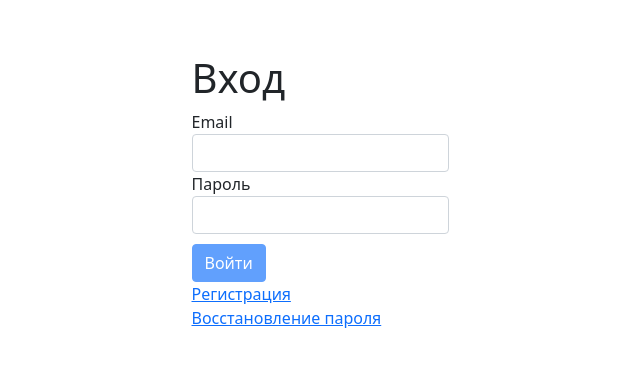
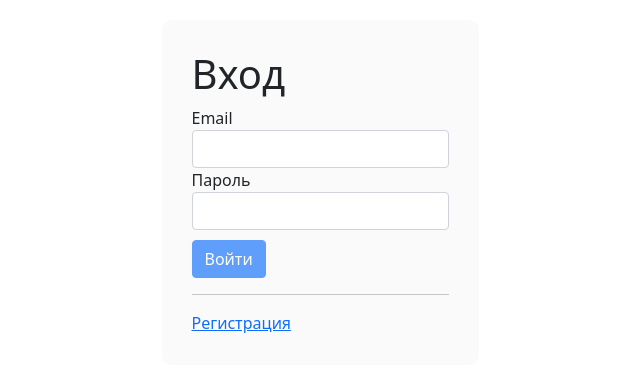
Before and after one commit to nashural/tours, a React (Create React App) app: page /login in a window 1280 px wide. Shown: the part 208-580 px from the top of the page, without its empty margins (320-960 px from the left). Built offline with nearby package versions, Linux system fonts and the light colour scheme.

Commit message:
Косметические изменения логина и регистрации, убрал ссылку на восстановление пароля

```diff
--- /dev/null
+++ b/src/components/Well.css
@@ -0,0 +1,5 @@
+.Well {
+  padding: 30px;
+  border-radius: 10px;
+  background-color: #fafafa;
+}
--- /dev/null
+++ b/src/components/Well.tsx
@@ -0,0 +1,11 @@
+import "./Well.css"
+
+import { FC } from 'react'
+
+export const Well: FC<{}> = ({ children }) => {
+  return (
+    <div className="Well">
+      {children}
+    </div>
+  )
+}
--- a/src/pages/Login.tsx
+++ b/src/pages/Login.tsx
@@ -7,6 +7,7 @@ import { APIError } from '../api/types';
 import { Link } from "react-router-dom";
 import { LoadingButton } from "../components/LoadingButton";
 import { LoginForm } from "../types";
+import { Well } from "../components/Well";
 import { useAccessTokenStorage } from "../hooks/useAccessTokenStorage";
 import { useApiClient } from "../hooks/useApiClient";
 import { useRefreshTokenStorage } from "../hooks/useRefreshTokenStorage";
@@ -40,6 +41,7 @@ export const Login: FC<{}> = () => {
     <Formik initialValues={initialValues} isInitialValid={false} onSubmit={handleSubmit}>
       {({ values, isSubmitting, isValid, handleChange, handleBlur }: FormikProps<LoginForm>) => {
         return (
+          <Well>
             <Form>
               <FormGroup>
                 <h1>Вход</h1>
@@ -86,13 +88,12 @@ export const Login: FC<{}> = () => {
                   Войти
                 </LoadingButton>
               </FormGroup>
+              <hr />
               <FormGroup>
                 <Link to="/register">Регистрация</Link>
               </FormGroup>
-            <FormGroup>
-              <Link to="/recover">Восстановление пароля</Link>
-            </FormGroup>
             </Form>
+          </Well>
         );
       }}
     </Formik>
--- a/src/pages/Register.tsx
+++ b/src/pages/Register.tsx
@@ -7,6 +7,7 @@ import { APIError } from '../api/types';
 import { Link } from "react-router-dom";
 import { LoadingButton } from "../components/LoadingButton";
 import { RegisterForm } from '../types'
+import { Well } from '../components/Well';
 import { useAccessTokenStorage } from "../hooks/useAccessTokenStorage";
 import { useApiClient } from "../hooks/useApiClient";
 import { useRefreshTokenStorage } from "../hooks/useRefreshTokenStorage";
@@ -66,6 +67,7 @@ export const Register: FC<{}> = () => {
   return (
     <Formik initialValues={initialValues} validate={handleValidation} isInitialValid={false} onSubmit={handleSubmit}>{({values, errors, isSubmitting, isValid, handleChange, handleBlur}: FormikProps<RegisterForm>) => {
       return (
+        <Well>
           <Form>
             <FormGroup>
               <h1>Регистрация</h1>
@@ -142,13 +144,12 @@ export const Register: FC<{}> = () => {
                 color="primary"
               >Зарегистрироваться</LoadingButton>
             </FormGroup>
+            <hr />
             <FormGroup>
                 <Link to="/login">Войти</Link>
               </FormGroup>
-            <FormGroup>
-              <Link to="/recover">Восстановление пароля</Link>
-            </FormGroup>
           </Form>
+        </Well>
       )
     }}</Formik>
   )
```
Lines whose indentation alone changed are shown as unchanged.
